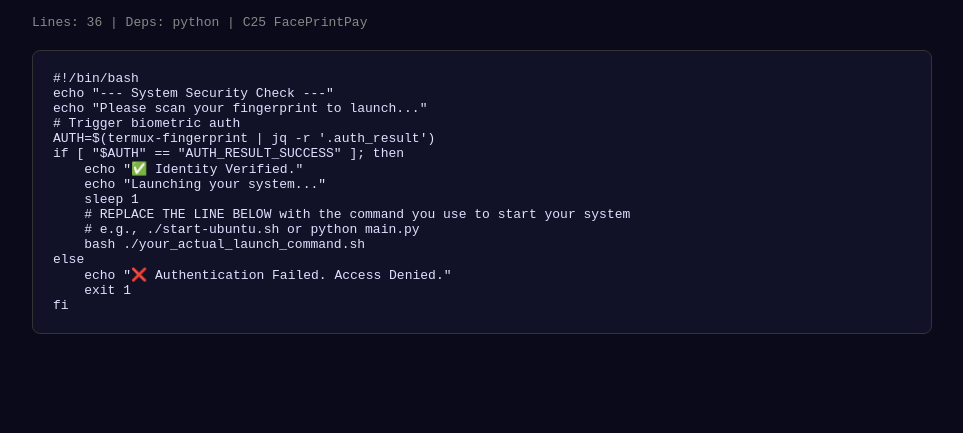
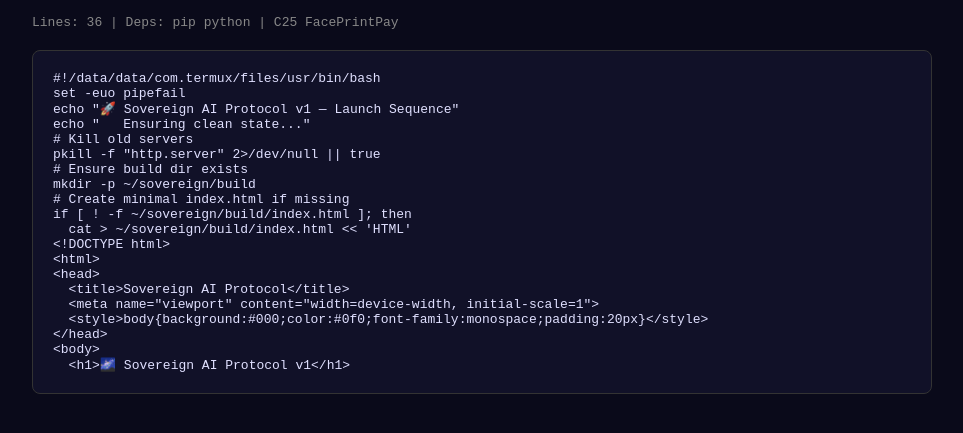
Before and after one commit to FacePrintPay/c25-launch, a plain HTML site: page index.html in a window 1280 px wide. Shown: the part 85-518 px from the top of the page, without its empty margins (158-1121 px from the left). Drawn offline with Linux system fonts and the light colour scheme.

Commit message:
🌌 C25 Script: c25-launch

```diff
--- a/index.html
+++ b/index.html
@@ -1,18 +1,22 @@
 <!DOCTYPE html><html lang="en"><head><meta charset="UTF-8"><title>c25-launch</title>
 <style>body{background:#0a0a1a;color:#e0e0ff;font-family:monospace;padding:20px;max-width:900px;margin:0 auto}h1{color:#7af}.badge{background:#1a3a1a;border:1px solid #4f4;padding:3px 10px;border-radius:20px;font-size:.8em;color:#4f4}pre{background:#111128;border:1px solid #333;border-radius:8px;padding:20px;overflow-x:auto;margin-top:20px}</style>
-</head><body><span class="badge">✅ CONFIRMED RAN</span><h1>c25-launch</h1><p style="color:#888">Lines: 36 | Deps: python  | C25 FacePrintPay</p><pre>#!/bin/bash
-echo "--- System Security Check ---"
-echo "Please scan your fingerprint to launch..."
-# Trigger biometric auth
-AUTH=$(termux-fingerprint | jq -r '.auth_result')
-if [ "$AUTH" == "AUTH_RESULT_SUCCESS" ]; then
-    echo "✅ Identity Verified."
-    echo "Launching your system..."
-    sleep 1
-    # REPLACE THE LINE BELOW with the command you use to start your system
-    # e.g., ./start-ubuntu.sh or python main.py
-    bash ./your_actual_launch_command.sh
-else
-    echo "❌ Authentication Failed. Access Denied."
-    exit 1
-fi</pre></body></html>
+</head><body><span class="badge">✅ CONFIRMED RAN</span><h1>c25-launch</h1><p style="color:#888">Lines: 36 | Deps: pip python  | C25 FacePrintPay</p><pre>#!/data/data/com.termux/files/usr/bin/bash
+set -euo pipefail
+echo "🚀 Sovereign AI Protocol v1 — Launch Sequence"
+echo "   Ensuring clean state..."
+# Kill old servers
+pkill -f "http.server" 2&gt;/dev/null || true
+# Ensure build dir exists
+mkdir -p ~/sovereign/build
+# Create minimal index.html if missing
+if [ ! -f ~/sovereign/build/index.html ]; then
+  cat &gt; ~/sovereign/build/index.html &lt;&lt; 'HTML'
+&lt;!DOCTYPE html&gt;
+&lt;html&gt;
+&lt;head&gt;
+  &lt;title&gt;Sovereign AI Protocol&lt;/title&gt;
+  &lt;meta name="viewport" content="width=device-width, initial-scale=1"&gt;
+  &lt;style&gt;body{background:#000;color:#0f0;font-family:monospace;padding:20px}&lt;/style&gt;
+&lt;/head&gt;
+&lt;body&gt;
+  &lt;h1&gt;🌌 Sovereign AI Protocol v1&lt;/h1&gt;</pre></body></html>
```
Also changed, not shown: README.md, 1 other file.
